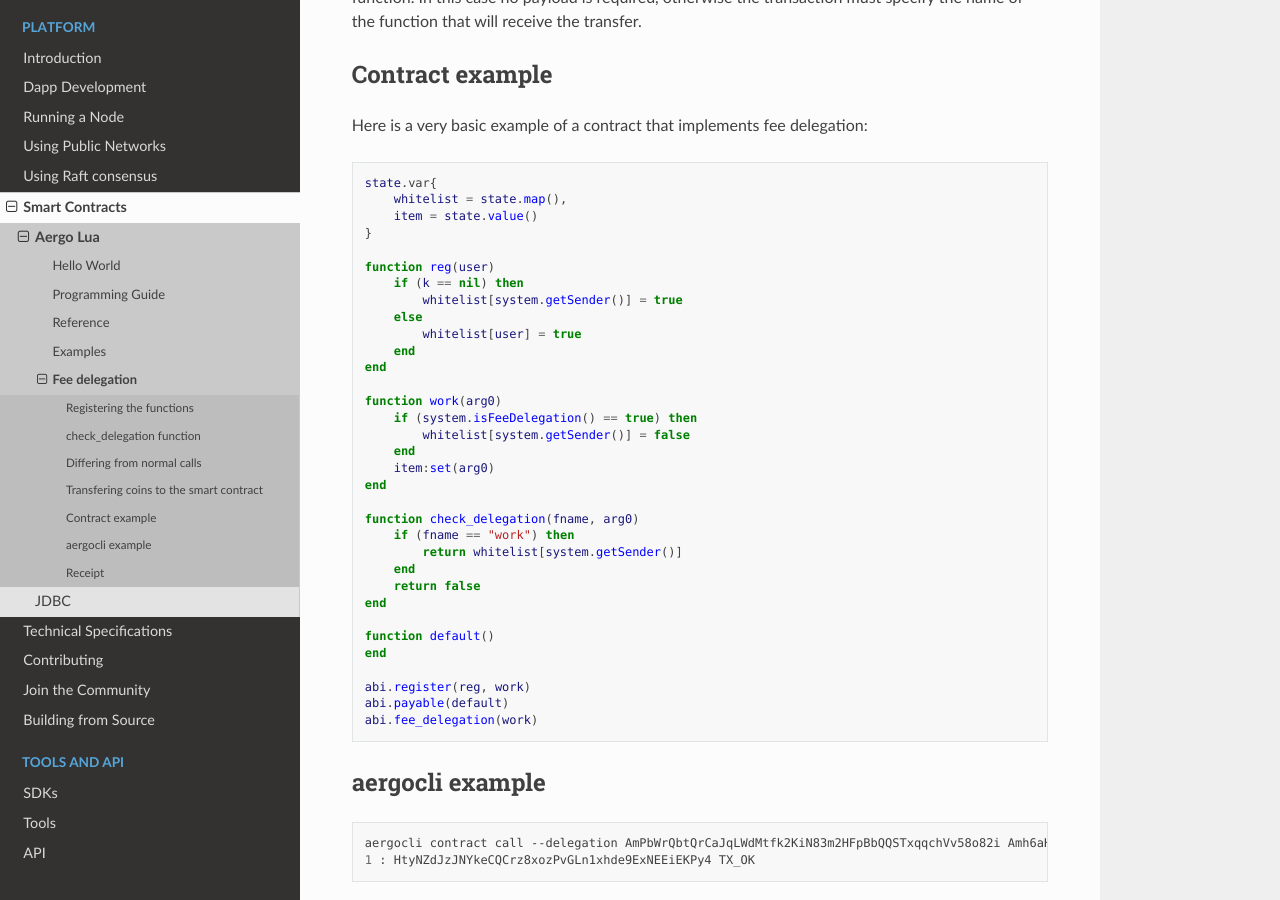
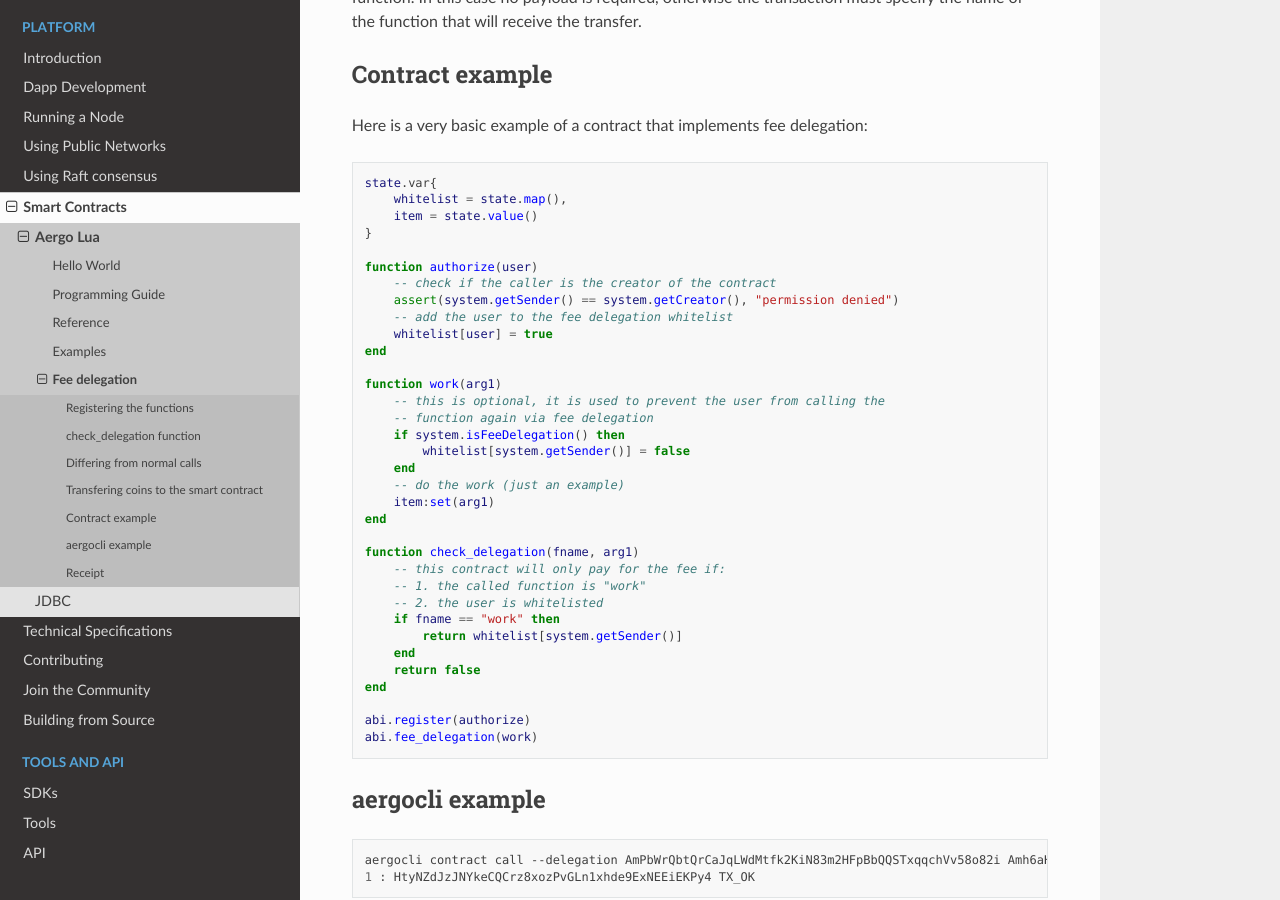
Before and after one commit to aergoio/guide, a Sphinx documentation site: the page built from source/smart-contracts/lua/using-fee-delegation.md, in a window 1280 px wide and 900 px high, scrolled down 1383 px. Built offline with Sphinx 7.4.7 and the Read the Docs theme 3.1.0, drawn with Linux system fonts in a browser that asks for light colours.

Commit message:
update example contract for fee delegation

````diff
--- a/source/smart-contracts/lua/using-fee-delegation.md
+++ b/source/smart-contracts/lua/using-fee-delegation.md
@@ -56,33 +56,34 @@ state.var{
     item = state.value()
 }
 
-function reg(user)
-    if (k == nil) then
-        whitelist[system.getSender()] = true
-    else
-        whitelist[user] = true
-    end
+function authorize(user)
+    -- check if the caller is the creator of the contract
+    assert(system.getSender() == system.getCreator(), "permission denied")
+    -- add the user to the fee delegation whitelist
+    whitelist[user] = true
 end
 
-function work(arg0)
-    if (system.isFeeDelegation() == true) then
+function work(arg1)
+    -- this is optional, it is used to prevent the user from calling the
+    -- function again via fee delegation
+    if system.isFeeDelegation() then
         whitelist[system.getSender()] = false
     end
-    item:set(arg0)
+    -- do the work (just an example)
+    item:set(arg1)
 end
 
-function check_delegation(fname, arg0)
-    if (fname == "work") then
+function check_delegation(fname, arg1)
+    -- this contract will only pay for the fee if:
+    -- 1. the called function is "work"
+    -- 2. the user is whitelisted
+    if fname == "work" then
         return whitelist[system.getSender()]
     end
     return false
 end
 
-function default()
-end
-
-abi.register(reg, work)
-abi.payable(default)
+abi.register(authorize)
 abi.fee_delegation(work)
 ```
 
````
